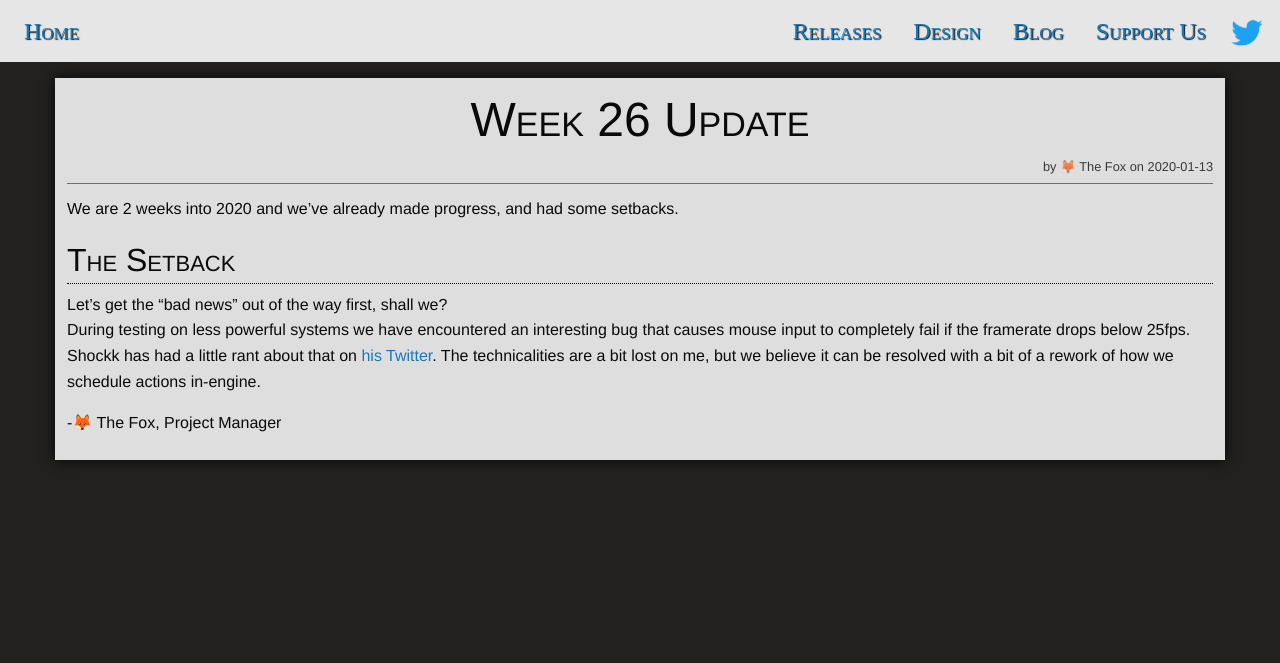
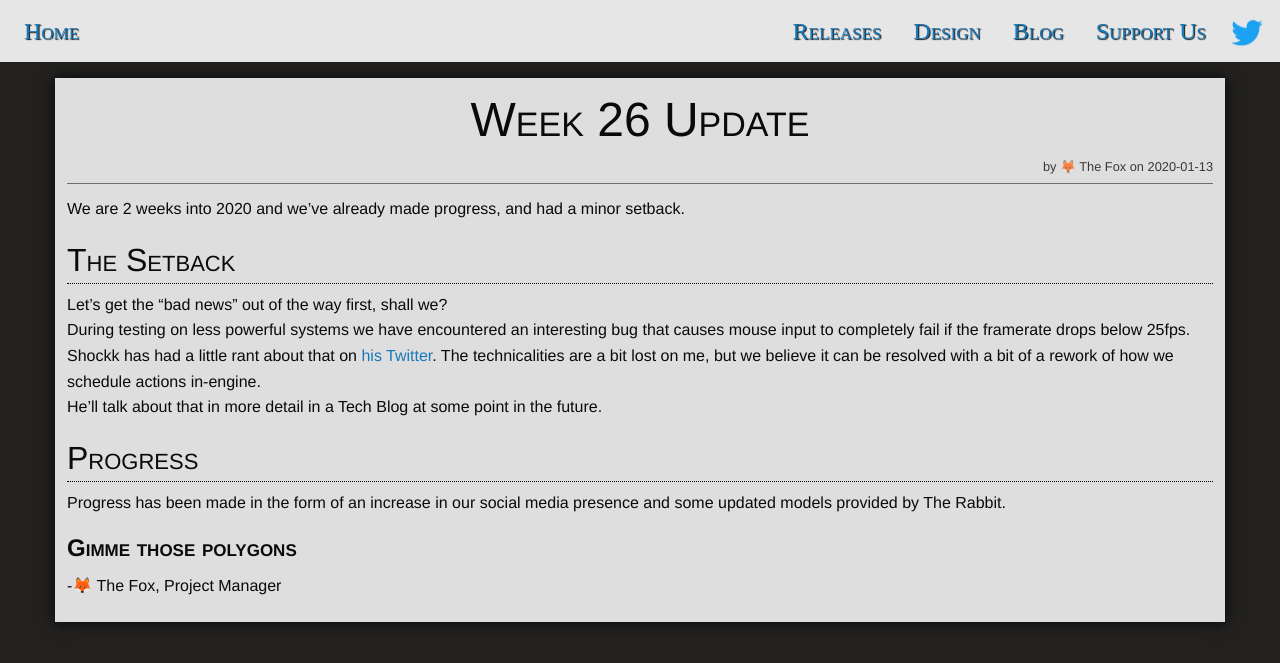
Before and after one commit to corporeality-space/web, a Jekyll site: the page built from _posts/2020-01-13-01-Week-26.md, in a window 1280 px wide. Shown: the top 663 px of the page. Built offline with Jekyll 4.4.1, drawn with Linux system fonts in a browser that asks for light colours; nearby versions of some CDN libraries; some web fonts are replaced; our own code applies the rules of GitHub Pages for plain Markdown files; library files that are not in the unit come from our copies.

Commit message:
Update 2020-01-13-01-Week-26.md

```diff
--- a/_posts/2020-01-13-01-Week-26.md
+++ b/_posts/2020-01-13-01-Week-26.md
@@ -5,12 +5,21 @@ author: 🦊 The Fox
 description: Updated models, a logo, and more!
 ---
 
-We are 2 weeks into 2020 and we've already made progress, and had some setbacks.
+We are 2 weeks into 2020 and we've already made progress, and had a minor setback.
 
 # The Setback
 
 Let's get the "bad news" out of the way first, shall we?
 During testing on less powerful systems we have encountered an interesting bug that causes mouse input to completely fail if the framerate drops below 25fps.
 Shockk has had a little rant about that on [his Twitter](https://twitter.com/citrusponi/status/1216494721222283266). The technicalities are a bit lost on me, but we believe it can be resolved with a bit of a rework of how we schedule actions in-engine.
+He'll talk about that in more detail in a Tech Blog at some point in the future.
+
+# Progress
+
+Progress has been made in the form of an increase in our social media presence and some updated models provided by The Rabbit.
+
+## Gimme those polygons
+
+
 
 -{{ page.author }}, Project Manager
```
